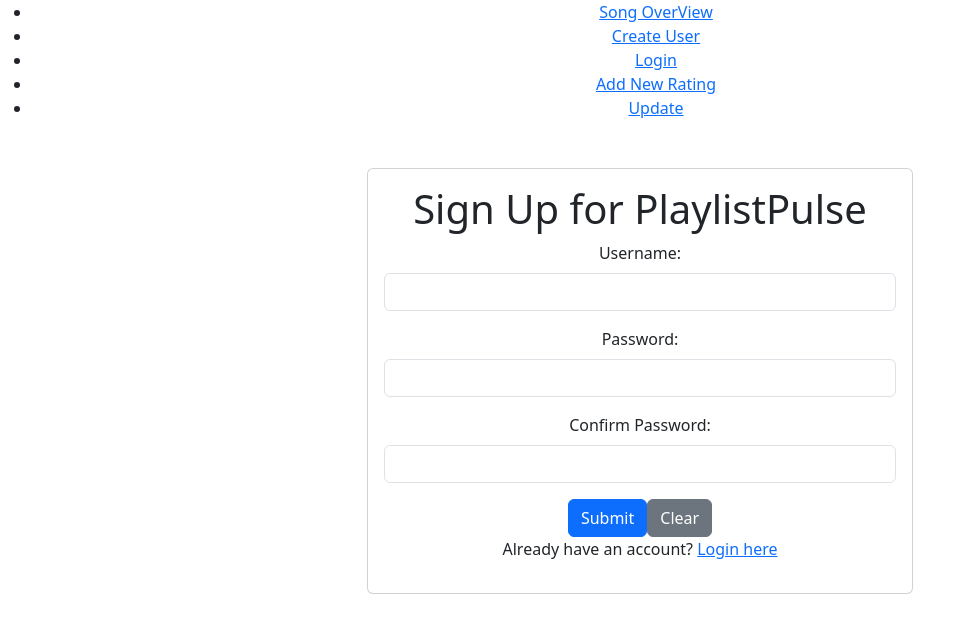
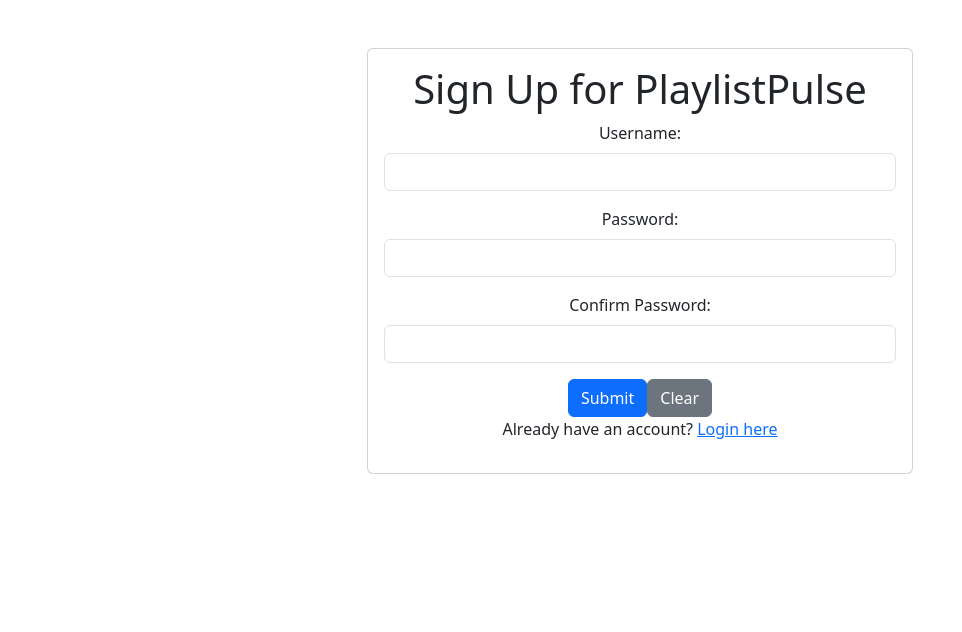
Before and after one commit to JustinCasler/COMP-333-HW5, a React (Create React App) app in the folder frontend/: page /user/create in a window 1280 px wide. Shown: the top 632 px of the page, without its empty margins (0-962 px from the left). Built offline with nearby package versions, Linux system fonts and the light colour scheme.

Commit message:
Remove old unused code (issue #26)

```diff
--- a/frontend/src/App.js
+++ b/frontend/src/App.js
@@ -14,25 +14,6 @@
   return (
     <div className="App">
       <BrowserRouter>
-        <nav>
-          <ul>
-            <li>
-              <Link to="/">Song OverView</Link>
-            </li>
-            <li>
-              <Link to="user/create">Create User</Link>
-            </li>
-            <li>
-              <Link to="user/login">Login</Link>
-            </li>
-            <li>
-              <Link to="user/newrating">Add New Rating</Link>
-            </li>
-            <li>
-              <Link to="user/update">Update</Link>
-            </li>
-          </ul>
-        </nav>
         <Routes>
           <Route index element={<SongOverview />} />
           <Route path="user/create" element={<CreateUser />} />
--- a/frontend/src/components/CreateUser.js
+++ b/frontend/src/components/CreateUser.js
@@ -24,7 +24,6 @@
     } else if (inputs.password.length < 10) {
       setError("Password must be at least 10 characters long.");
     } else {
-      // Reset error state
       setError(null);
 
       // Perform your axios post request here
@@ -45,7 +44,6 @@
   };
 
   const handleClear = () => {
-    // Clear form inputs and reset error state
     setInputs({});
     setError(null);
   };
```
